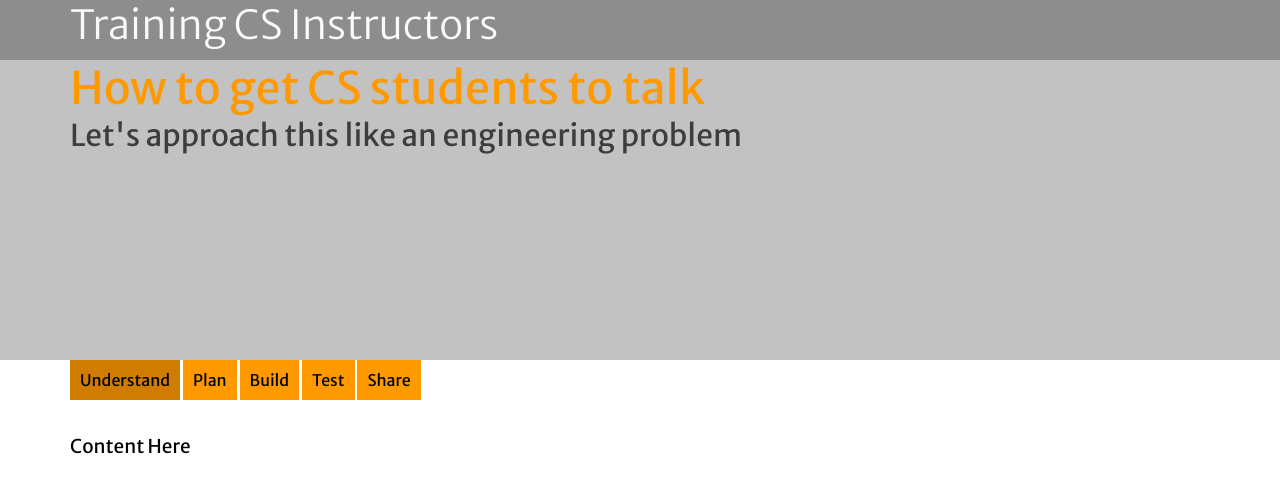
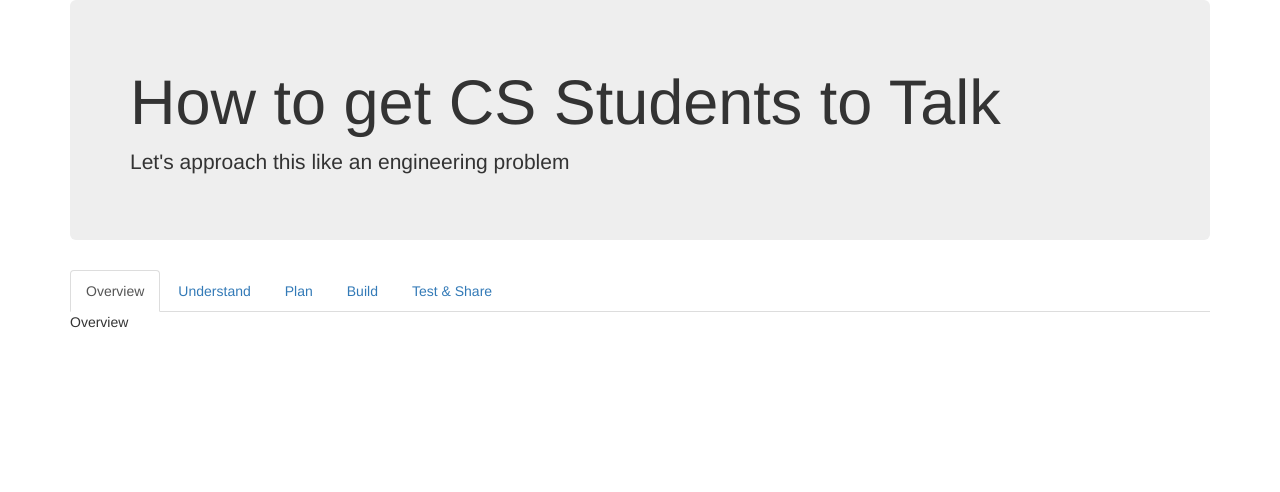
Before and after one commit to calvinstudebaker/trainingcsinstructors, a website: page html/index.html in a window 1280 px wide. Drawn offline with nearby package versions, Linux system fonts and the light colour scheme.

Commit message:
Add bootstrap, update homepage

```diff
--- a/html/index.html
+++ b/html/index.html
@@ -1,37 +1,50 @@
-<!DOCTYPE html PUBLIC "-//W3C//DTD HTML 4.01 Transitional//EN" "http://www.w3.org/TR/html4/loose.dtd">
-<html>
+<!DOCTYPE html>
+<html lang="en">
 <head>
-		<meta http-equiv="Content-Type" content="text/html; charset=UTF-8">
   <title>Training CS Instructors</title>
-		<script src="../js/jquery-1.10.1.min.js"></script>
-		<script src="../js/general.js"></script>
-		<link rel="stylesheet" type="text/css" href="../css/general.css">
-		<link href='http://fonts.googleapis.com/css?family=Merriweather+Sans:400,300,700' rel='stylesheet' type='text/css'>
+  <meta charset="utf-8">
+  <meta name="viewport" content="width=device-width, initial-scale=1">
+  <link rel="stylesheet" href="http://maxcdn.bootstrapcdn.com/bootstrap/3.3.4/css/bootstrap.min.css">
+  <script src="https://ajax.googleapis.com/ajax/libs/jquery/1.11.1/jquery.min.js"></script>
+  <script src="http://maxcdn.bootstrapcdn.com/bootstrap/3.3.4/js/bootstrap.min.js"></script>
 </head>
-	<!-- <link rel="icon" type="image/png" href="../res/favicon.ico"> -->
 <body>
-		<div class="header">
-			<span class="logo">Training CS Instructors</span>
+
+<div class="container">
+  <!--nav class="navbar navbar-default">
+    <div class="container-fluid">
+      <div class="navbar-header">
+        <p class="navbar-brand">Stanford University</p>
       </div>
-  		<div class="topBar">
-  			<span class="orangeText">How to get CS students to talk </span>
-  			<br>
-  			<span class="grayText">Let's approach this like an engineering problem</span>
     </div>
-  		<div class="menuBar">
-  			<ul class="menuBar">
-  				<li class="selected">Understand</li>
-  				<li>Plan</li>
-  				<li>Build</li>
-  				<li>Test</li>
-  				<li>Share</li>
+  </nav-->
+
+  <div class="jumbotron">
+    <h1>How to get CS Students to Talk</h1>
+    <p>Let's approach this like an engineering problem</p>
+  </div>
+
+  <div role="tabpanel">
+  <!-- Nav tabs -->
+  <ul class="nav nav-tabs" role="tablist">
+    <li role="presentation" class="active"><a href="#overview" aria-controls="overview" role="tab" data-toggle="tab">Overview</a></li>
+    <li role="presentation"><a href="#understand" aria-controls="understand" role="tab" data-toggle="tab">Understand</a></li>
+    <li role="presentation"><a href="#plan" aria-controls="plan" role="tab" data-toggle="tab">Plan</a></li>
+    <li role="presentation"><a href="#build" aria-controls="build" role="tab" data-toggle="tab">Build</a></li>
+    <li role="presentation"><a href="#testshare" aria-controls="testshare" role="tab" data-toggle="tab">Test & Share</a></li>
   </ul>
   </div>
-  		<div class="content">
 
-	  		<p>Content Here</p>
+  <!-- Tab panes -->
+  <div class="tab-content">
+    <div role="tabpanel" class="tab-pane active" id="overview">Overview</div>
+    <div role="tabpanel" class="tab-pane" id="understand">Understand</div>
+    <div role="tabpanel" class="tab-pane" id="plan">Perfect plan</div>
+    <div role="tabpanel" class="tab-pane" id="build">Build build build</div>
+    <div role="tabpanel" class="tab-pane" id="testshare">Share with us!</div>
+  </div>
 
-  		</div>
+</div> <!--end container-->
 
 </body>
 </html>
--- a/js/general.js
+++ b/js/general.js
@@ -10,3 +10,13 @@ $(document).ready(function(){
 
 	});
 });
+
+$('#myTab a').click(function (e) {
+  e.preventDefault()
+  $(this).tab('show')
+})
+
+$('#myTab a[href="#profile"]').tab('show') // Select tab by name
+$('#myTab a:first').tab('show') // Select first tab
+$('#myTab a:last').tab('show') // Select last tab
+$('#myTab li:eq(2) a').tab('show') // Select third tab (0-indexed)
```
Also changed, not shown: js/npm.js (added, +13 -0 lines). Lines whose indentation alone changed are shown as unchanged.
